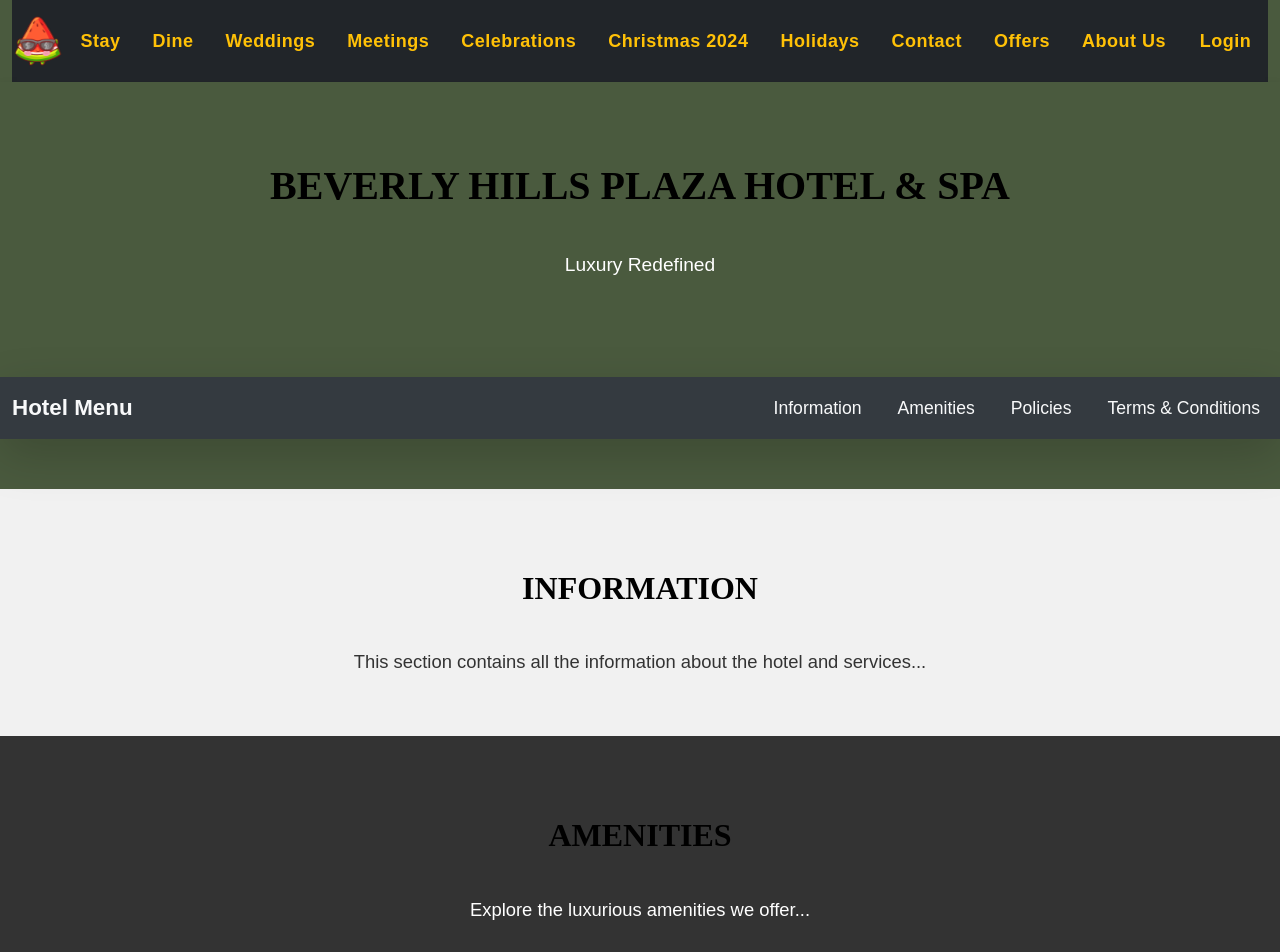
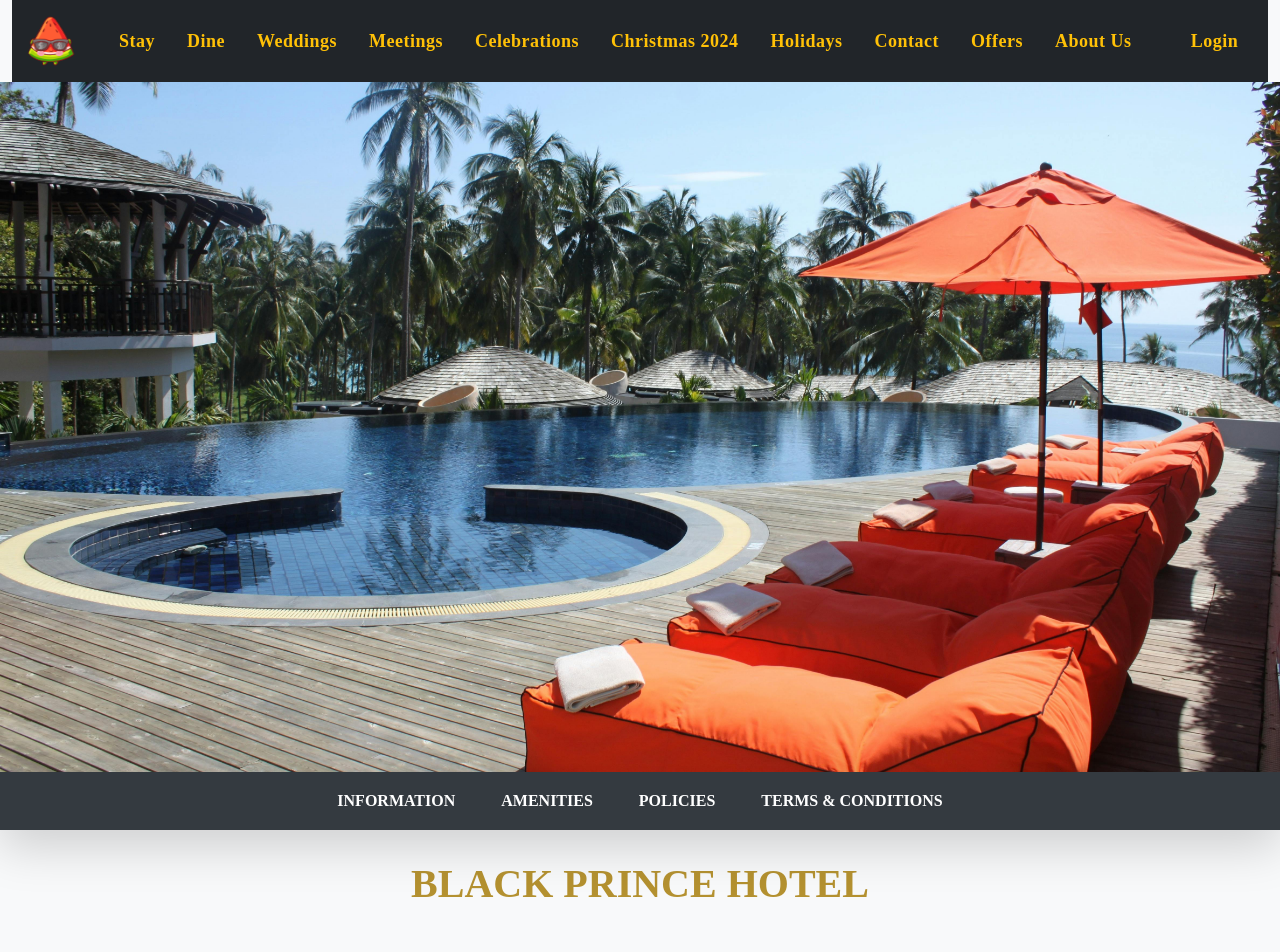
Before and after one commit to rm1167616/CAMP-SYS, a React (Create React App) app in the folder CLIENT/: page /about in a window 1280 px wide. Shown: the top 952 px of the page. Built offline with nearby package versions, Linux system fonts and the light colour scheme.

Commit message:
About Us 20%

```diff
--- a/CLIENT/src/pages/About/About.js
+++ b/CLIENT/src/pages/About/About.js
@@ -2,32 +2,25 @@ import React from "react";
 import 'bootstrap/dist/css/bootstrap.min.css';
 import { Navbar, Nav, Container } from 'react-bootstrap';
 import '../../pages/css/about.css';
+import hotelImage from '../../pages/About/images/hotel.jpg';
 
 const About = () => {
     return (
         <div>
-            {/* Image Placeholder at the Top
+            {/* Top Image (consistent with first page) */}
             <img
-                src="https://via.placeholder.com/1500x500"
-                alt="Hotel Placeholder"
-                style={{ width: '100%', height: 'auto' }}
+                className='hotel-image'
+                src={hotelImage}
+                alt="Hotel Background"
+                style={{ width: '100%', maxHeight: '700px' }}
             />
 
-            {/* Header */}
-            <header className="page-header">
+            {/* Sticky Navbar directly below image */}
+            <Navbar expand="lg" variant="dark" className="navbar-below-header shadow-lg">
                 <Container>
-                    <h1 className="header-title">Beverly Hills Plaza Hotel & Spa</h1>
-                    <p className="header-subtitle">Luxury Redefined</p>
-                </Container>
-            </header>
-
-            {/* Navbar (below header) */}
-            <Navbar bg="dark" expand="lg" variant="dark" className="navbar-below-header shadow-lg">
-                <Container>
-                    <Navbar.Brand href="#">Hotel Menu</Navbar.Brand>
                     <Navbar.Toggle aria-controls="basic-navbar-nav" />
-                    <Navbar.Collapse id="basic-navbar-nav">
-                        <Nav className="ms-auto">
+                    <Navbar.Collapse id="basic-navbar-nav" className="justify-content-center">
+                        <Nav className="mx-auto">
                             <Nav.Link href="#information">Information</Nav.Link>
                             <Nav.Link href="#amenities">Amenities</Nav.Link>
                             <Nav.Link href="#policies">Policies</Nav.Link>
@@ -37,7 +30,14 @@ const About = () => {
                 </Container>
             </Navbar>
 
-            {/* Page Content */}
+            {/* Consistent Header below Navbar */}
+            <header className="page-header">
+                <Container>
+                    <h1 className="header-title">BLACK PRINCE HOTEL</h1>
+                </Container>
+            </header>
+
+            {/* Main Content Sections */}
             <div style={{ paddingTop: '50px' }}>
                 {/* Information Section */}
                 <section id="information" className="section-bg-light">
--- a/CLIENT/src/pages/css/about.css
+++ b/CLIENT/src/pages/css/about.css
@@ -1,84 +1,74 @@
 /* General Body Styling */
+/* Sets the default font, line-height, background color, and text color for the entire page */
 body {
-    font-family: 'Montserrat', sans-serif;
+  font-family: 'Times New Roman', serif;
   line-height: 1.6;
   background-color: #f8f9fa;
   color: #333;
 }
 
-  /* Header Styling */
-  .page-header {
-    background-size: cover;
-    background-position: center;
-    color: white;
-    text-align: center;
-    padding: 80px 0;  /* Adjust as needed */
-    box-shadow: 0 4px 10px rgba(0, 0, 0, 0.1);
-  }
-
-  .header-title {
-    font-size: 2.5rem;
-    font-weight: bold;
-  }
-
-  .header-subtitle {
-    font-size: 1.2rem;
-    margin-top: 10px;
+/* Scoped styling for the About component */
+.hotel-image {
+  max-height: 700px;
+  object-fit: cover;
 }
 
 /* Navbar Styling */
 .navbar-below-header {
-    margin-top: 0;  /* Navbar placed directly below the header */
-    z-index: 999;
-    position: sticky;  /* Sticks to the top of the page after scrolling */
-    top: 0;
-    width: 100%;
-    background-color: #343a40 !important;
+  background-color: #343a40; /* Dark background color */
+  margin-top: -10px;
 }
 
-  .navbar-brand {
-    font-size: 1.4rem;
+.navbar-below-header .nav-link {
+  color: #ffffff; /* White text for navbar items */
   font-weight: bold;
-    color: #f8f9fa !important;
+  margin: 0 15px;
+  text-transform: uppercase;
 }
 
-  .navbar-nav .nav-link {
-    font-size: 1.1rem;
-    margin-left: 20px;
-    color: #f8f9fa !important;
-    transition: color 0.3s ease;
+.navbar-below-header .nav-link:hover {
+  color: #b49130; /* Gold color on hover */
 }
 
-  .navbar-nav .nav-link:hover {
-    color: #ffdd57 !important; /* Golden-yellow hover effect */
+/* Header Styling */
+.page-header {
+  background-color: #f8f9fa; /* Light background color */
+  padding: 30px 0;
+  text-align: center;
+}
+
+.header-title {
+  color: #b49130; /* Gold color for the header */
+  font-size: 2.5rem;
+  font-weight: bold;
+  text-transform: uppercase;
 }
 
 /* Section Styling */
 .section-bg-light {
-    padding: 60px 0;
-    background-color: #f1f1f1;
+  background-color: #f8f9fa; /* Light grey background */
+  padding: 40px 0;
 }
 
 .section-bg-dark {
-    padding: 60px 0;
-    background-color: #333;
+  background-color: #343a40; /* Dark grey background */
+  padding: 40px 0;
 }
 
 .section-title {
+  color: #b49130; /* Gold color for section titles */
   font-size: 2rem;
   font-weight: bold;
-    text-align: center;
-    margin-bottom: 40px;
+  text-transform: uppercase;
+  margin-bottom: 20px;
 }
 
 .section-description {
-    font-size: 1.15rem;
-    max-width: 800px;
-    margin: 0 auto;
-    text-align: center;
+  font-size: 1.1rem;
+  line-height: 1.8;
+  color: #555;
 }
 
-  /* Smooth Scroll */
-  html {
-    scroll-behavior: smooth;
+.section-bg-dark .section-description {
+  color: #ffffff; /* White text for dark sections */
 }
--- a/CLIENT/src/pages/css/offers.css
+++ b/CLIENT/src/pages/css/offers.css
@@ -13,9 +13,6 @@
 #b2925a
 */
 
-html body{
-    background-color: #4a5a3e;
-}
 
 /* Main container for the offers */
 .offers-container {
--- a/CLIENT/src/pages/shared/header/header.js
+++ b/CLIENT/src/pages/shared/header/header.js
@@ -58,7 +58,7 @@ const Header = () => {
             </Nav.Link>
           </Nav.Item>
           <Nav.Item>
-            <Nav.Link as={Link} to="/offers" className="text-warning" data-animation="slideInDown" style={{animationDelay: "0.8s"}}>
+            <Nav.Link href="#holidays"className="text-warning" data-animation="slideInDown" style={{animationDelay: "0.8s"}}>
               Holidays
             </Nav.Link>
           </Nav.Item>
```
Also changed, not shown: CLIENT/src/pages/About/images/hotel.jpg (added). Lines whose indentation alone changed are shown as unchanged.
